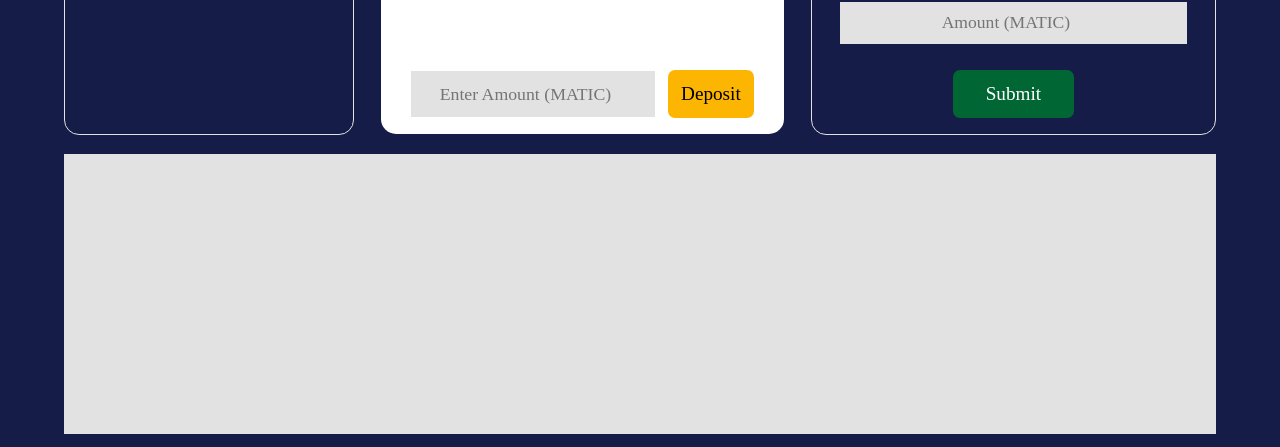
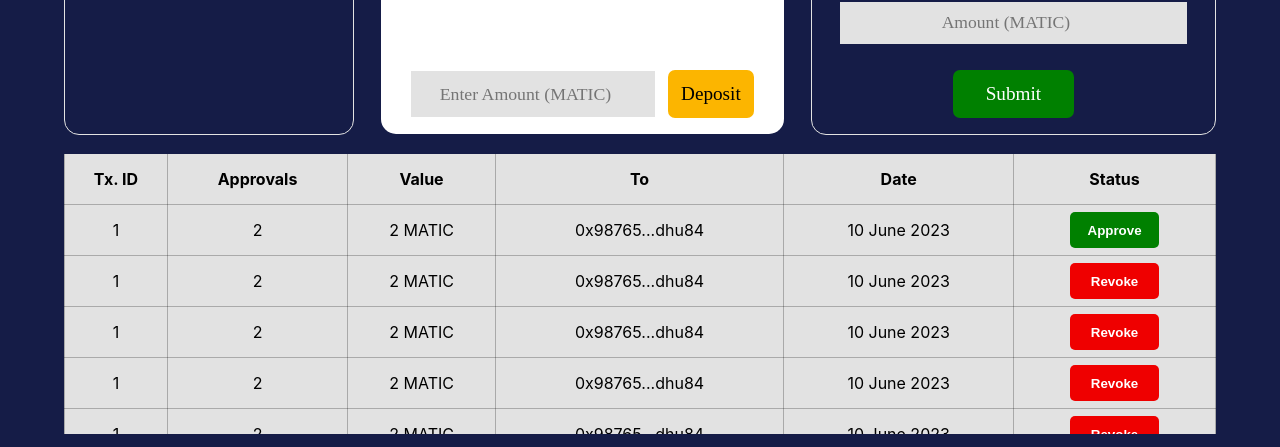
Before and after one commit to xnki7/Multi-Trust, a React (Create React App) app: page /wallet/1 in a window 1280 px wide. Shown: the part 350-797 px from the top of the page. Built offline with nearby package versions, Linux system fonts and the light colour scheme; what wagmi would draw is missing.

Commit message:
Table styling done

```diff
--- a/src/App.js
+++ b/src/App.js
@@ -44,7 +44,7 @@ function App() {
       <Routes>
         <Route
           path="/"
-          element={<Homepage factoryContract={factoryContract} />}
+          element={<Homepage factoryContract={factoryContract} account={account}/>}
         />
         <Route path="/wallet/:walletAddress" element={<Wallet/>} />
       </Routes>
--- a/src/Pages/Homepage.jsx
+++ b/src/Pages/Homepage.jsx
@@ -3,7 +3,7 @@ import { useState, useEffect } from "react";
 import { Link, useNavigate } from "react-router-dom";
 import "./Homepage.css";
 
-function Homepage({ factoryContract }) {
+function Homepage({ factoryContract, account }) {
   const [owners, setOwners] = useState(["", ""]);
   const [myWallets, setMyWallets] = useState([]);
   const [required, setRequired] = useState(null);
@@ -54,7 +54,7 @@ function Homepage({ factoryContract }) {
 
   useEffect(() => {
     getMyWallets();
-  }, [factoryContract]);
+  }, [factoryContract, account]);
 
   return (
     <div className="Homepage">
--- a/src/Pages/Wallet.css
+++ b/src/Pages/Wallet.css
@@ -73,6 +73,7 @@
   width: 100%;
   background-color: #e2e2e2;
   margin-top: 2.5vh;
+  overflow-y: auto;
 }
 
 .Wallet .mainBox .walletAddress p.address {
@@ -180,7 +181,42 @@
   font-family: Jomolhari;
   border: none;
   border-radius: 7px;
-  background-color: #006633;
+  background-color: green;
   color: white;
   margin-bottom: 2vh;
 }
+
+table {
+  width: 100%;
+  border-collapse: collapse;
+}
+
+th,
+td {
+  border-bottom: 1px solid rgba(0, 0, 0, 0.25);
+  border-left: 1px solid rgba(0, 0, 0, 0.25);
+  border-right: 1px solid rgba(0, 0, 0, 0.25);
+  text-align: center;
+  height: 6vh;
+  align-items: center;
+}
+
+button#Approve {
+  width: 7vw;
+  height: 4.5vh;
+  background-color: green;
+  color: white;
+  border: none;
+  border-radius: 5px;
+  font-weight: 600;
+}
+
+button#Revoke {
+  height: 4.5vh;
+  width: 7vw;
+  background-color: rgb(239, 0, 0);
+  color: white;
+  border: none;
+  border-radius: 5px;
+  font-weight: 600;
+}
--- a/src/Pages/Wallet.jsx
+++ b/src/Pages/Wallet.jsx
@@ -141,7 +141,148 @@ function Wallet() {
           </div>
         </div>
       </div>
-      <div className="table"></div>
+      <div className="table">
+        <table>
+          <tr id="head">
+            <th>Tx. ID</th>
+            <th>Approvals</th>
+            <th>Value</th>
+            <th>To</th>
+            <th>Date</th>
+            <th>Status</th>
+          </tr>
+          <tr>
+            <td>1</td>
+            <td>2</td>
+            <td>2 MATIC</td>
+            <td>0x98765...dhu84</td>
+            <td>10 June 2023</td>
+            <td>
+              <button id="Approve">Approve</button>
+            </td>
+          </tr>
+          <tr>
+            <td>1</td>
+            <td>2</td>
+            <td>2 MATIC</td>
+            <td>0x98765...dhu84</td>
+            <td>10 June 2023</td>
+            <td>
+              <button id="Revoke">Revoke</button>
+            </td>
+          </tr>
+          <tr>
+            <td>1</td>
+            <td>2</td>
+            <td>2 MATIC</td>
+            <td>0x98765...dhu84</td>
+            <td>10 June 2023</td>
+            <td>
+              <button id="Revoke">Revoke</button>
+            </td>
+          </tr>
+          <tr>
+            <td>1</td>
+            <td>2</td>
+            <td>2 MATIC</td>
+            <td>0x98765...dhu84</td>
+            <td>10 June 2023</td>
+            <td>
+              <button id="Revoke">Revoke</button>
+            </td>
+          </tr>
+          <tr>
+            <td>1</td>
+            <td>2</td>
+            <td>2 MATIC</td>
+            <td>0x98765...dhu84</td>
+            <td>10 June 2023</td>
+            <td>
+              <button id="Revoke">Revoke</button>
+            </td>
+          </tr>
+          <tr>
+            <td>1</td>
+            <td>2</td>
+            <td>2 MATIC</td>
+            <td>0x98765...dhu84</td>
+            <td>10 June 2023</td>
+            <td>
+              <button id="Revoke">Revoke</button>
+            </td>
+          </tr>
+          <tr>
+            <td>1</td>
+            <td>2</td>
+            <td>2 MATIC</td>
+            <td>0x98765...dhu84</td>
+            <td>10 June 2023</td>
+            <td>
+              <button id="Revoke">Revoke</button>
+            </td>
+          </tr>
+          <tr>
+            <td>1</td>
+            <td>2</td>
+            <td>2 MATIC</td>
+            <td>0x98765...dhu84</td>
+            <td>10 June 2023</td>
+            <td>
+              <button id="Revoke">Revoke</button>
+            </td>
+          </tr>
+          <tr>
+            <td>1</td>
+            <td>2</td>
+            <td>2 MATIC</td>
+            <td>0x98765...dhu84</td>
+            <td>10 June 2023</td>
+            <td>
+              <button id="Revoke">Revoke</button>
+            </td>
+          </tr>
+          <tr>
+            <td>1</td>
+            <td>2</td>
+            <td>2 MATIC</td>
+            <td>0x98765...dhu84</td>
+            <td>10 June 2023</td>
+            <td>
+              <button id="Revoke">Revoke</button>
+            </td>
+          </tr>
+          <tr>
+            <td>1</td>
+            <td>2</td>
+            <td>2 MATIC</td>
+            <td>0x98765...dhu84</td>
+            <td>10 June 2023</td>
+            <td>
+              <button id="Revoke">Revoke</button>
+            </td>
+          </tr>
+          <tr>
+            <td>1</td>
+            <td>2</td>
+            <td>2 MATIC</td>
+            <td>0x98765...dhu84</td>
+            <td>10 June 2023</td>
+            <td>
+              <button id="Revoke">Revoke</button>
+            </td>
+          </tr>
+          <tr>
+            <td>1</td>
+            <td>2</td>
+            <td>2 MATIC</td>
+            <td>0x98765...dhu84</td>
+            <td>10 June 2023</td>
+            <td>
+              <button id="Revoke">Revoke</button>
+            </td>
+          </tr>
+        </table>
+      </div>
     </div>
   );
 }
```
